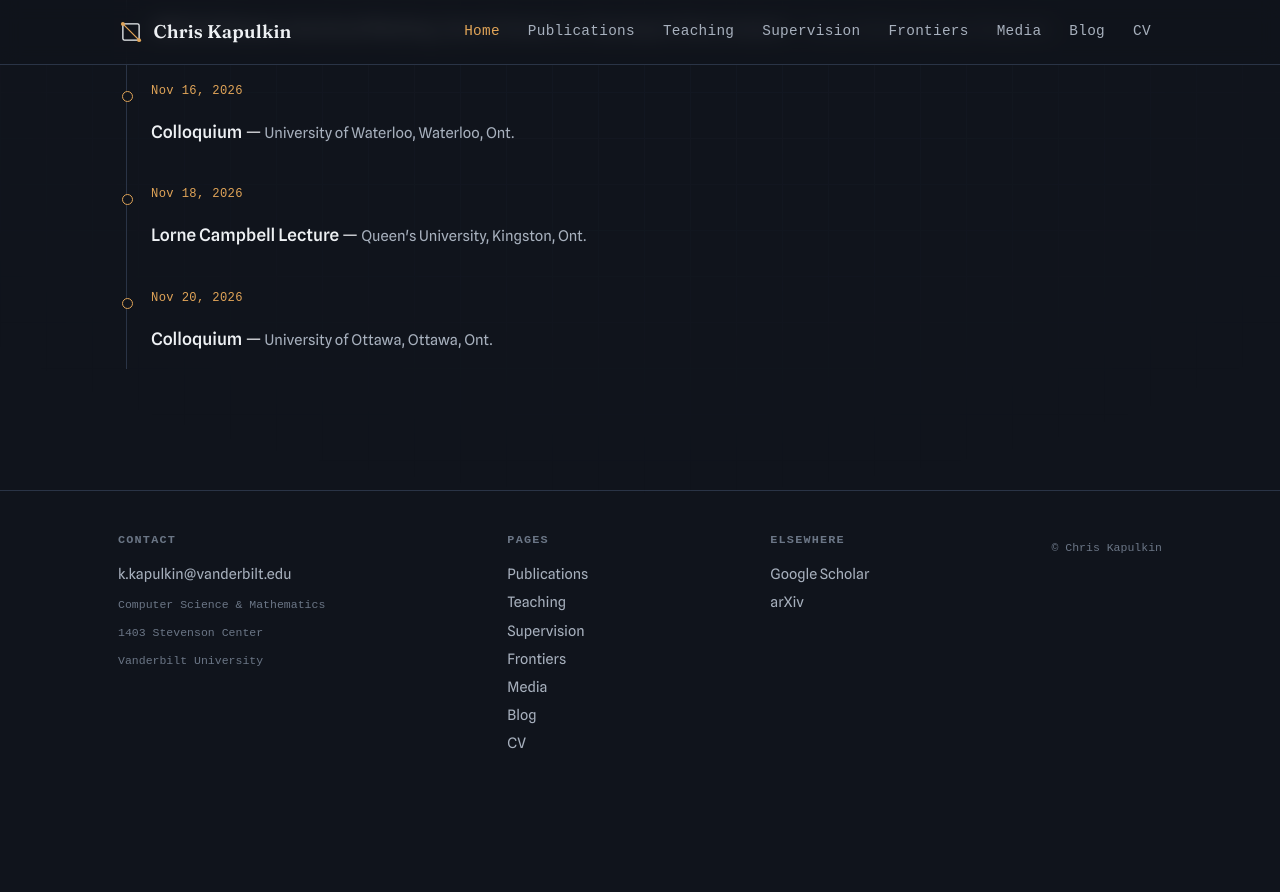
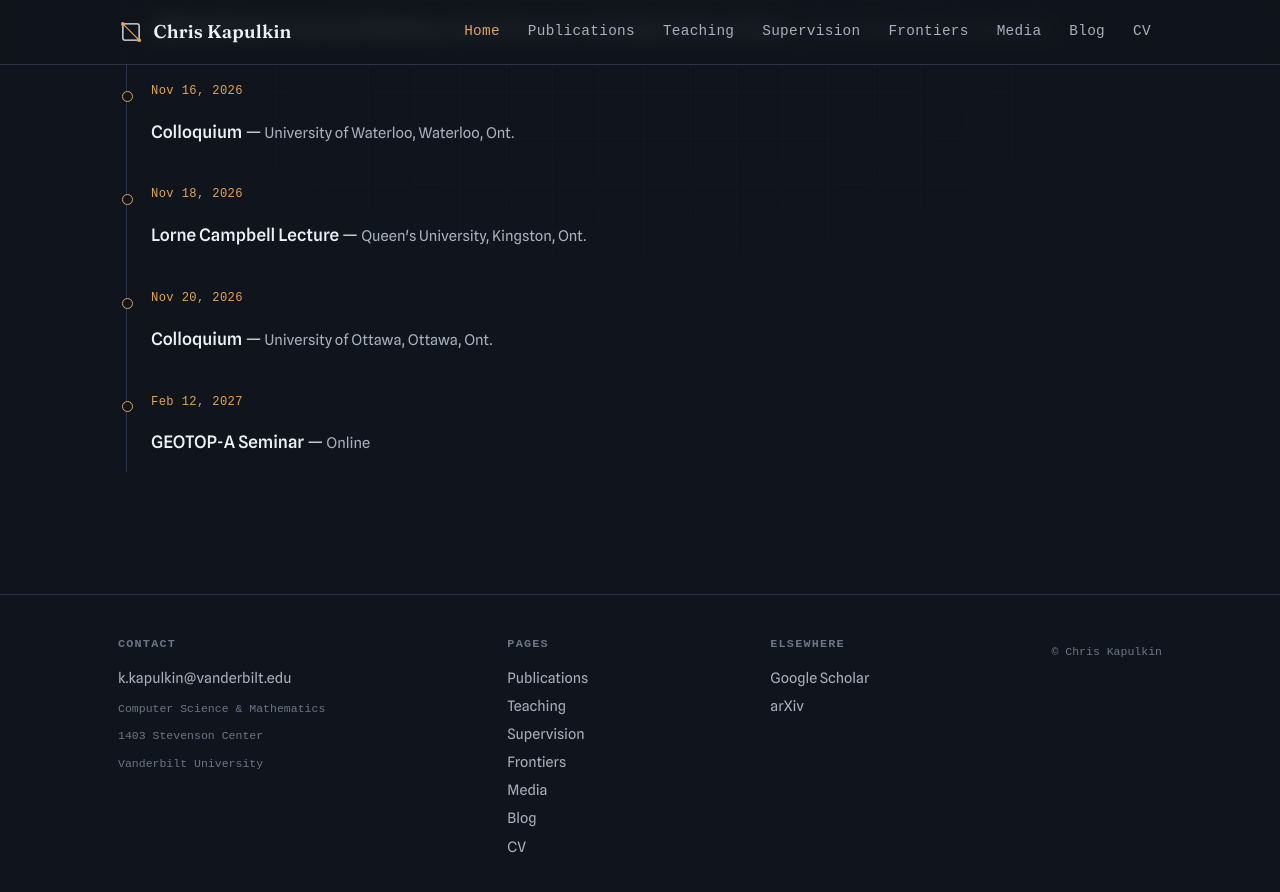
Before and after one commit to kkapulkin/kkapulkin.github.io, a Jekyll site: the page index.html, which Jekyll copies as it is, in a window 1280 px wide and 900 px high, scrolled down 1916 px. Shown: the top 892 px of the window. Built offline with Jekyll 4.4.1, drawn with Linux system fonts in a browser that asks for light colours; some web fonts are replaced; before the commit the page ends 2713 px from its top, so only the background shows below that.

Commit message:
Add Feb 12, 2027 GEOTOP-A seminar talk
Co-Authored-By: Claude Opus 5.5 <noreply@anthropic.com>

```diff
--- a/index.html
+++ b/index.html
@@ -131,6 +131,10 @@
         <p class="when">Nov 20, 2026</p>
         <p class="what"><strong>Colloquium</strong> — <span class="where">University of Ottawa, Ottawa, Ont.</span></p>
       </div>
+      <div class="tl-item">
+        <p class="when">Feb 12, 2027</p>
+        <p class="what"><strong>GEOTOP-A Seminar</strong> — <span class="where">Online</span></p>
+      </div>
     </div>
   </div>
 </section>
```
